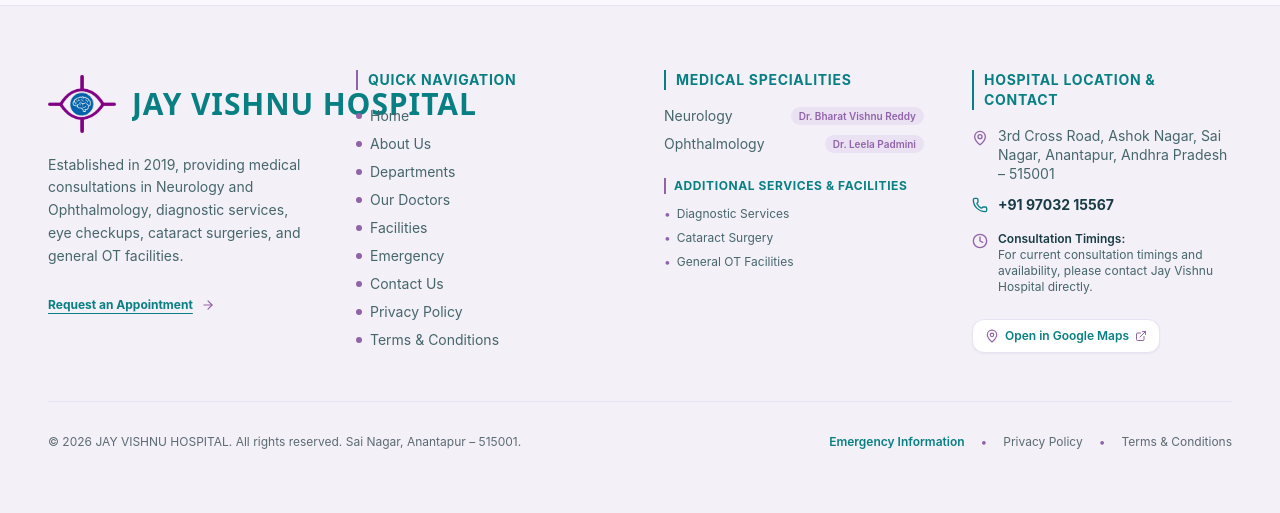
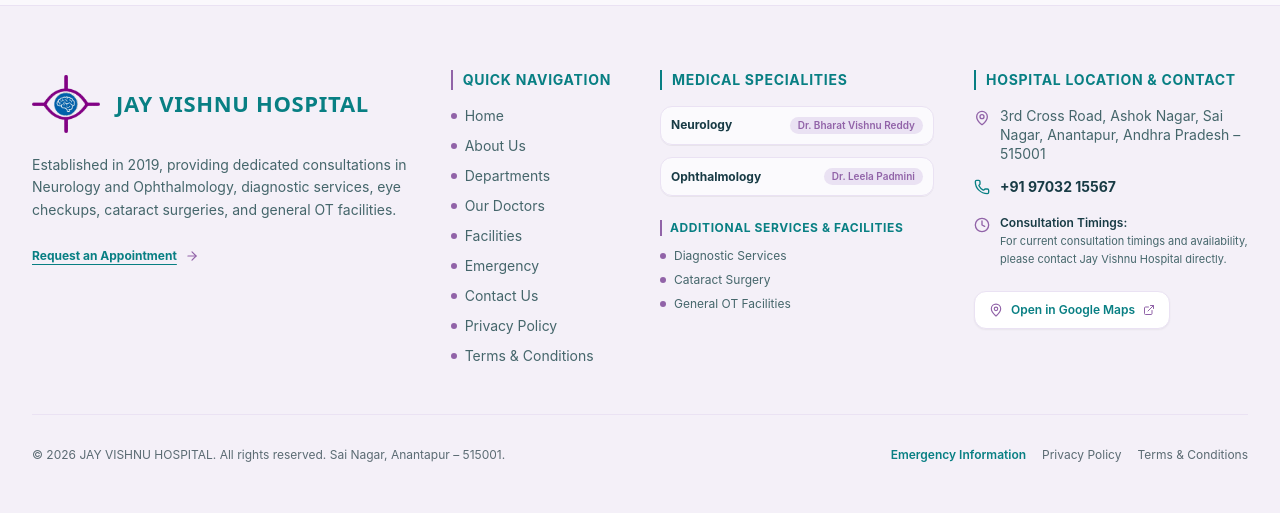
Before and after one commit to adradivya001/jay-vishnu, a Next.js app: page / in a window 1280 px wide. Shown: the part 6036-6549 px from the top of the page. Built offline with nearby package versions, Linux system fonts and the light colour scheme.

Commit message:
refactor(footer): eliminate column overlap, balance 4-column layout, and refine typography and spacing

```diff
--- a/components/layout/Footer.tsx
+++ b/components/layout/Footer.tsx
@@ -6,53 +6,57 @@ import {
   ArrowRight,
   ExternalLink
 } from 'lucide-react';
-import { HOSPITAL_DATA, DEPARTMENTS_DATA, ADDITIONAL_SERVICES_DATA, NAV_LINKS } from '@/data/hospital';
+import { HOSPITAL_DATA, NAV_LINKS } from '@/data/hospital';
 import HospitalLogo from '@/components/shared/HospitalLogo';
 
 export default function Footer() {
   const currentYear = 2026;
 
   return (
-    <footer className="bg-[#F4F0F8] text-[#34454D] border-t border-[#EAE2F3]">
+    <footer className="bg-[#F4F0F8] text-[#34454D] border-t border-[#EAE2F3] w-full overflow-hidden">
       {/* Main Footer Content */}
-      <div className="w-full px-4 sm:px-8 lg:px-12 py-12 lg:py-16">
-        <div className="grid grid-cols-1 md:grid-cols-2 lg:grid-cols-4 gap-8 lg:gap-12">
+      <div className="w-full max-w-7xl mx-auto px-4 sm:px-6 lg:px-8 py-12 lg:py-16">
+        <div className="grid grid-cols-1 md:grid-cols-2 lg:grid-cols-12 gap-8 lg:gap-8 xl:gap-10">
 
-          {/* Column 1: Hospital Identity */}
-          <div className="space-y-4">
-            <Link href="/" className="inline-block group">
+          {/* =========================================================================
+              Column 1: Hospital Identity & Branding (3.5 cols on desktop to prevent overlap)
+              ========================================================================= */}
+          <div className="lg:col-span-4 xl:col-span-4 space-y-4">
+            <Link href="/" className="inline-block group max-w-full">
               <HospitalLogo variant="dark" />
             </Link>
 
-            <p className="text-sm text-[#45666B] leading-relaxed">
-              Established in 2019, providing medical consultations in Neurology and Ophthalmology, diagnostic services, eye checkups, cataract surgeries, and general OT facilities.
+            <p className="text-sm text-[#45666B] leading-relaxed max-w-sm">
+              Established in 2019, providing dedicated consultations in Neurology and Ophthalmology, diagnostic services, eye checkups, cataract surgeries, and general OT facilities.
             </p>
 
-            <div className="pt-2">
+            <div className="pt-1">
               <Link
                 href="/appointment"
-                className="inline-flex items-center gap-2 text-xs font-bold text-[#087F83] hover:text-[#076B70] underline underline-offset-4 group"
+                className="inline-flex items-center gap-2 text-xs font-bold text-[#087F83] hover:text-[#076B70] underline underline-offset-4 group transition-colors"
               >
-                Request an Appointment
-                <ArrowRight className="w-3.5 h-3.5 text-[#9163A8] group-hover:translate-x-1 transition-transform" />
+                <span>Request an Appointment</span>
+                <ArrowRight className="w-3.5 h-3.5 text-[#9163A8] group-hover:translate-x-1 transition-transform shrink-0" />
               </Link>
             </div>
           </div>
 
-          {/* Column 2: Quick Links */}
-          <div>
+          {/* =========================================================================
+              Column 2: Quick Navigation (2 cols on desktop)
+              ========================================================================= */}
+          <div className="lg:col-span-2 xl:col-span-2">
             <h3 className="text-sm font-bold text-[#087F83] uppercase tracking-wider mb-4 border-l-2 border-[#9163A8] pl-2.5">
               Quick Navigation
             </h3>
-            <ul className="space-y-2 text-sm">
+            <ul className="space-y-2.5 text-sm">
               {NAV_LINKS.map((link) => (
                 <li key={link.name}>
                   <Link
                     href={link.href}
                     className="text-[#45666B] hover:text-[#087F83] transition-colors flex items-center gap-2 group"
                   >
-                    <span className="w-1.5 h-1.5 rounded-full bg-[#9163A8] group-hover:bg-[#087F83] transition-colors" />
-                    <span>{link.name}</span>
+                    <span className="w-1.5 h-1.5 rounded-full bg-[#9163A8] group-hover:bg-[#087F83] transition-colors shrink-0" />
+                    <span className="whitespace-nowrap">{link.name}</span>
                   </Link>
                 </li>
               ))}
@@ -61,8 +65,8 @@ export default function Footer() {
                   href="/privacy-policy"
                   className="text-[#45666B] hover:text-[#087F83] transition-colors flex items-center gap-2 group"
                 >
-                  <span className="w-1.5 h-1.5 rounded-full bg-[#9163A8] group-hover:bg-[#087F83] transition-colors" />
-                  <span>Privacy Policy</span>
+                  <span className="w-1.5 h-1.5 rounded-full bg-[#9163A8] group-hover:bg-[#087F83] transition-colors shrink-0" />
+                  <span className="whitespace-nowrap">Privacy Policy</span>
                 </Link>
               </li>
               <li>
@@ -70,38 +74,45 @@ export default function Footer() {
                   href="/terms"
                   className="text-[#45666B] hover:text-[#087F83] transition-colors flex items-center gap-2 group"
                 >
-                  <span className="w-1.5 h-1.5 rounded-full bg-[#9163A8] group-hover:bg-[#087F83] transition-colors" />
-                  <span>Terms & Conditions</span>
+                  <span className="w-1.5 h-1.5 rounded-full bg-[#9163A8] group-hover:bg-[#087F83] transition-colors shrink-0" />
+                  <span className="whitespace-nowrap">Terms & Conditions</span>
                 </Link>
               </li>
             </ul>
           </div>
 
-          {/* Column 3: Medical Specialities & Additional Services */}
-          <div>
+          {/* =========================================================================
+              Column 3: Medical Specialities & Additional Services (3 cols on desktop)
+              ========================================================================= */}
+          <div className="lg:col-span-3 xl:col-span-3">
             <h3 className="text-sm font-bold text-[#087F83] uppercase tracking-wider mb-4 border-l-2 border-[#087F83] pl-2.5">
               Medical Specialities
             </h3>
-            <ul className="space-y-2 text-sm">
-              <li>
+            <div className="space-y-3 text-sm">
+              <div className="p-2.5 rounded-xl bg-white/70 border border-[#EAE2F3] shadow-2xs">
                 <Link
                   href="/specialities/neurology"
-                  className="text-[#45666B] hover:text-[#087F83] transition-colors flex items-center justify-between group"
+                  className="text-[#183B45] hover:text-[#087F83] font-bold text-xs flex items-center justify-between gap-2 group transition-colors"
                 >
-                  <span>Neurology</span>
-                  <span className="text-[10px] text-[#9163A8] font-semibold bg-[#EAE2F3] px-2 py-0.5 rounded-full">Dr. Bharat Vishnu Reddy</span>
+                  <span className="group-hover:text-[#087F83]">Neurology</span>
+                  <span className="text-[10px] text-[#9163A8] font-semibold bg-[#EAE2F3] px-2 py-0.5 rounded-full shrink-0">
+                    Dr. Bharat Vishnu Reddy
+                  </span>
                 </Link>
-              </li>
-              <li>
+              </div>
+
+              <div className="p-2.5 rounded-xl bg-white/70 border border-[#EAE2F3] shadow-2xs">
                 <Link
                   href="/specialities/ophthalmology"
-                  className="text-[#45666B] hover:text-[#087F83] transition-colors flex items-center justify-between group"
+                  className="text-[#183B45] hover:text-[#087F83] font-bold text-xs flex items-center justify-between gap-2 group transition-colors"
                 >
-                  <span>Ophthalmology</span>
-                  <span className="text-[10px] text-[#9163A8] font-semibold bg-[#EAE2F3] px-2 py-0.5 rounded-full">Dr. Leela Padmini</span>
+                  <span className="group-hover:text-[#087F83]">Ophthalmology</span>
+                  <span className="text-[10px] text-[#9163A8] font-semibold bg-[#EAE2F3] px-2 py-0.5 rounded-full shrink-0">
+                    Dr. Leela Padmini
+                  </span>
                 </Link>
-              </li>
-            </ul>
+              </div>
+            </div>
 
             <h3 className="text-xs font-bold text-[#087F83] uppercase tracking-wider mt-6 mb-3 border-l-2 border-[#9163A8] pl-2">
               Additional Services & Facilities
@@ -110,42 +121,44 @@ export default function Footer() {
               <li>
                 <Link
                   href="/services/diagnostic-services"
-                  className="hover:text-[#087F83] transition-colors flex items-center gap-1.5"
+                  className="hover:text-[#087F83] transition-colors flex items-center gap-2 group"
                 >
-                  <span className="text-[#9163A8]">•</span>
+                  <span className="w-1.5 h-1.5 rounded-full bg-[#9163A8] group-hover:bg-[#087F83] shrink-0" />
                   <span>Diagnostic Services</span>
                 </Link>
               </li>
               <li>
                 <Link
                   href="/services/cataract-surgery"
-                  className="hover:text-[#087F83] transition-colors flex items-center gap-1.5"
+                  className="hover:text-[#087F83] transition-colors flex items-center gap-2 group"
                 >
-                  <span className="text-[#9163A8]">•</span>
+                  <span className="w-1.5 h-1.5 rounded-full bg-[#9163A8] group-hover:bg-[#087F83] shrink-0" />
                   <span>Cataract Surgery</span>
                 </Link>
               </li>
               <li>
                 <Link
                   href="/services/general-ot-facilities"
-                  className="hover:text-[#087F83] transition-colors flex items-center gap-1.5"
+                  className="hover:text-[#087F83] transition-colors flex items-center gap-2 group"
                 >
-                  <span className="text-[#9163A8]">•</span>
+                  <span className="w-1.5 h-1.5 rounded-full bg-[#9163A8] group-hover:bg-[#087F83] shrink-0" />
                   <span>General OT Facilities</span>
                 </Link>
               </li>
             </ul>
           </div>
 
-          {/* Column 4: Contact & Location */}
-          <div className="space-y-3">
+          {/* =========================================================================
+              Column 4: Contact & Location (3 cols on desktop)
+              ========================================================================= */}
+          <div className="lg:col-span-3 xl:col-span-3 space-y-3.5">
             <h3 className="text-sm font-bold text-[#087F83] uppercase tracking-wider mb-4 border-l-2 border-[#087F83] pl-2.5">
               Hospital Location & Contact
             </h3>
 
             <div className="flex items-start gap-2.5 text-sm">
               <MapPin className="w-4 h-4 text-[#9163A8] shrink-0 mt-1" />
-              <p className="leading-snug text-[#45666B]">
+              <p className="leading-snug text-[#45666B] text-xs sm:text-sm">
                 {HOSPITAL_DATA.address}
               </p>
             </div>
@@ -154,7 +167,7 @@ export default function Footer() {
               <Phone className="w-4 h-4 text-[#087F83] shrink-0" />
               <a
                 href={`tel:${HOSPITAL_DATA.phone}`}
-                className="text-[#183B45] hover:text-[#087F83] font-bold transition-colors"
+                className="text-[#183B45] hover:text-[#087F83] font-bold text-xs sm:text-sm transition-colors"
               >
                 {HOSPITAL_DATA.displayPhone}
               </a>
@@ -164,20 +177,20 @@ export default function Footer() {
               <Clock className="w-4 h-4 text-[#9163A8] shrink-0 mt-0.5" />
               <div>
                 <p className="text-[#183B45] font-semibold">Consultation Timings:</p>
-                <p>{HOSPITAL_DATA.timingsNotice}</p>
+                <p className="text-[11px] leading-relaxed mt-0.5">{HOSPITAL_DATA.timingsNotice}</p>
               </div>
             </div>
 
-            <div className="pt-3">
+            <div className="pt-2">
               <a
                 href={HOSPITAL_DATA.googleMapsUrl}
                 target="_blank"
                 rel="noopener noreferrer"
-                className="inline-flex items-center gap-1.5 text-xs bg-white hover:bg-[#EAE2F3] text-[#087F83] font-semibold px-3 py-2 rounded-xl border border-[#EAE2F3] shadow-xs transition-colors"
+                className="inline-flex items-center gap-2 text-xs bg-white hover:bg-[#EAE2F3] text-[#087F83] font-semibold px-3.5 py-2.5 rounded-xl border border-[#EAE2F3] shadow-xs transition-colors"
               >
-                <MapPin className="w-3.5 h-3.5 text-[#9163A8]" />
+                <MapPin className="w-3.5 h-3.5 text-[#9163A8] shrink-0" />
                 <span>Open in Google Maps</span>
-                <ExternalLink className="w-3 h-3 text-[#9163A8]" />
+                <ExternalLink className="w-3 h-3 text-[#9163A8] shrink-0" />
               </a>
             </div>
           </div>
@@ -185,19 +198,19 @@ export default function Footer() {
         </div>
 
         {/* Bottom Strip: Copyright & Disclaimers */}
-        <div className="mt-12 pt-8 border-t border-[#EAE2F3] flex flex-col sm:flex-row items-center justify-between gap-4 text-xs text-[#5B6B73]">
-          <p>
-            © {currentYear} {HOSPITAL_DATA.name}. All rights reserved. Sai Nagar, Anantapur – 515001.
+        <div className="mt-12 pt-8 border-t border-[#EAE2F3] flex flex-col md:flex-row items-center justify-between gap-4 text-xs text-[#5B6B73]">
+          <p className="text-center md:text-left">
+            © {currentYear} {HOSPITAL_DATA.name}. All rights reserved. Sai Nagar, Anantapur – {HOSPITAL_DATA.pinCode}.
           </p>
-          <div className="flex items-center gap-4">
-            <Link href="/emergency" className="text-[#087F83] hover:text-[#076B70] font-semibold">
+          <div className="flex flex-wrap items-center justify-center gap-3 sm:gap-4">
+            <Link href="/emergency" className="text-[#087F83] hover:text-[#076B70] font-semibold transition-colors">
               Emergency Information
             </Link>
-            <span className="text-[#9163A8]">•</span>
+            <span className="text-[#9163A8] hidden xs:inline">•</span>
             <Link href="/privacy-policy" className="hover:text-[#087F83] transition-colors">
               Privacy Policy
             </Link>
-            <span className="text-[#9163A8]">•</span>
+            <span className="text-[#9163A8] hidden xs:inline">•</span>
             <Link href="/terms" className="hover:text-[#087F83] transition-colors">
               Terms & Conditions
             </Link>
--- a/components/shared/HospitalLogo.tsx
+++ b/components/shared/HospitalLogo.tsx
@@ -15,8 +15,8 @@ export default function HospitalLogo({
 
   return (
     <div className={`flex items-center gap-3 sm:gap-3.5 lg:gap-4 select-none ${className}`}>
-      {/* Official Eye & Brain Neuro-Ophthalmic Symbol: 68px Desktop, 60px Tablet, 42px Mobile */}
-      <div className="relative w-[38px] h-[38px] xs:w-[44px] xs:h-[44px] sm:w-[56px] sm:h-[56px] lg:w-[68px] lg:h-[68px] shrink-0 flex items-center justify-center">
+      {/* Official Eye & Brain Neuro-Ophthalmic Symbol */}
+      <div className="relative w-[38px] h-[38px] xs:w-[44px] xs:h-[44px] sm:w-[54px] sm:h-[54px] lg:w-[60px] xl:w-[68px] lg:h-[60px] xl:h-[68px] shrink-0 flex items-center justify-center">
         <img
           src="/images/logo/official-hospital-symbol.png"
           alt="Jay Vishnu Hospital Symbol"
@@ -29,8 +29,10 @@ export default function HospitalLogo({
       {/* Official Hospital Name: White (#FFFFFF) for light variant, Teal (#087F83) for dark variant */}
       <div className="flex flex-col justify-center min-w-0">
         <span
-          className={`font-extrabold tracking-[0.02em] sm:tracking-[0.03em] text-[15px] xs:text-[17px] sm:text-[22px] lg:text-[29px] xl:text-[30px] uppercase leading-tight truncate sm:whitespace-nowrap ${
-            isLight ? 'text-white drop-shadow-[0_1px_3px_rgba(0,0,0,0.15)]' : 'text-[#087F83]'
+          className={`font-extrabold tracking-[0.02em] sm:tracking-[0.03em] uppercase leading-tight ${
+            isLight
+              ? 'text-[15px] xs:text-[17px] sm:text-[22px] lg:text-[27px] xl:text-[30px] truncate sm:whitespace-nowrap text-white drop-shadow-[0_1px_3px_rgba(0,0,0,0.15)]'
+              : 'text-[15px] xs:text-[16px] sm:text-[18px] lg:text-[20px] xl:text-[22px] text-[#087F83]'
           }`}
           style={{
             fontFamily: 'system-ui, -apple-system, BlinkMacSystemFont, "Segoe UI", Roboto, "Helvetica Neue", Arial, sans-serif',
```
